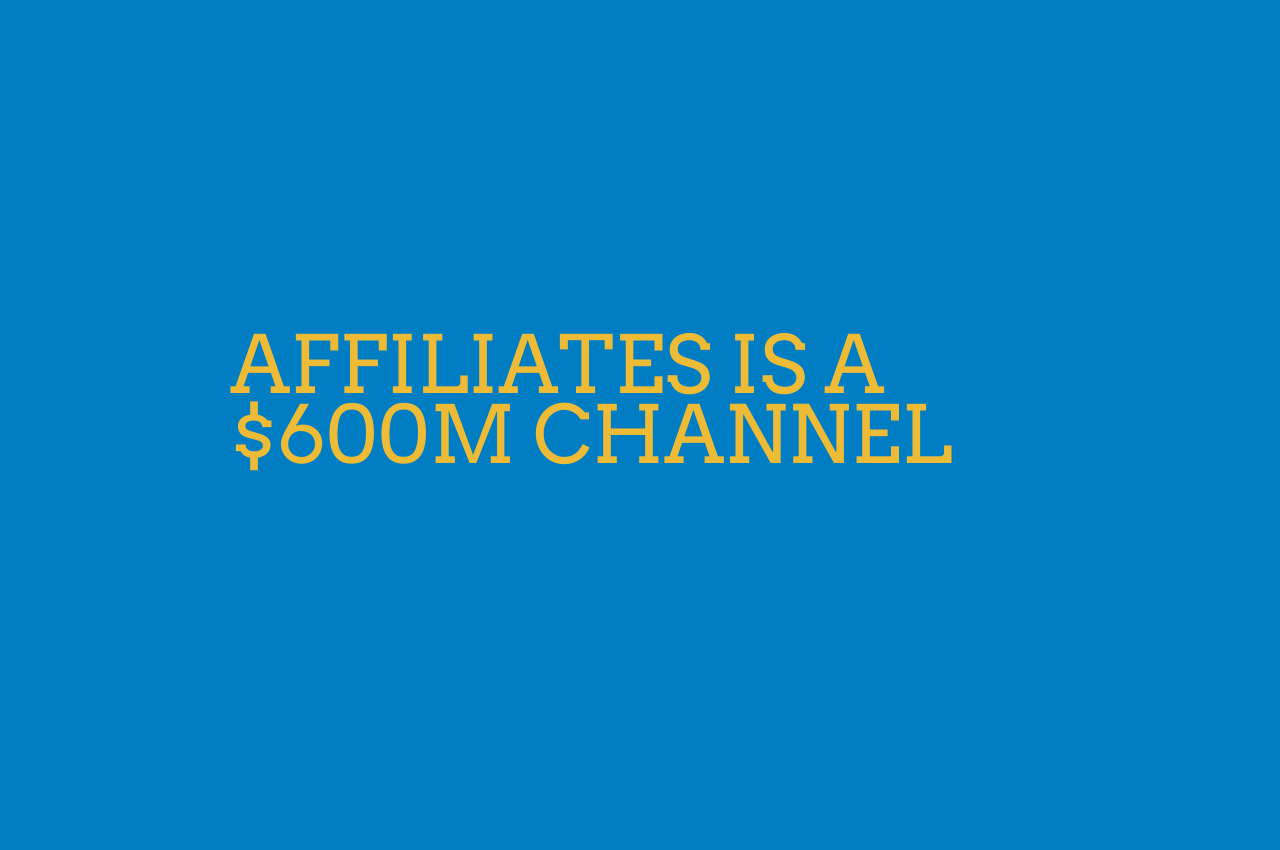
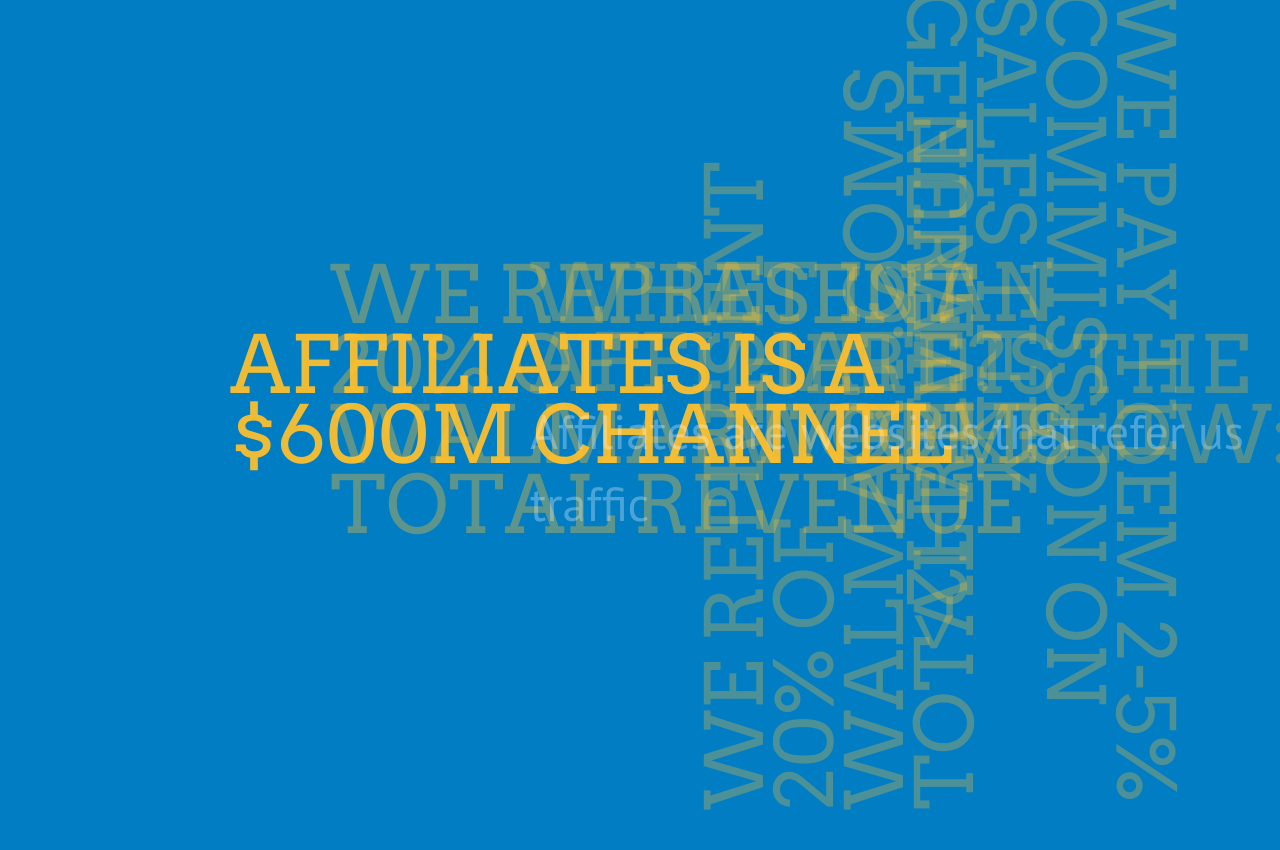
Before and after one commit to mcgrathpm/mcgrathpm.github.io, a plain HTML site: page index.html in a window 1280 px wide. Shown: the top 850 px of the page. Drawn offline with Linux system fonts and the light colour scheme.

Commit message:
Update index.html

```diff
--- a/index.html
+++ b/index.html
@@ -34,24 +34,24 @@
 			<h2>Affiliates is a $600M channel</h2>
 		</div>
 
-		<div id="intro-impress" class="step" data-x="4500" data-y="2200" data-z="-3000">
+		<div id="intro-impress" class="step" data-x="4500" data-y="2200" data-z="-4000">
 			<h2>We represent 20% of WalMart.coms total revenue</h2>
 		</div>
 
-		<div id="intro-impress" class="step" data-x="4600" data-y="2200" data-rotate="270" data-z="-3000">
+		<div id="intro-impress" class="step" data-x="4600" data-y="2200" data-rotate="270" data-z="-4000">
 			<h2>We represent 20% of WalMart.coms total revenue</h2>
 		</div>
 
-		<div id="intro-impress" class="step" data-x="4700" data-y="2200" data-z="-2700">
+		<div id="intro-impress" class="step" data-x="4700" data-y="2200" data-z="-4000">
 			<h2>What is an Affiliate?</h2>
 			<q>Affiliates are websites that refer us traffic</q>
 		</div>
 
-		<div id="intro-impress" class="step" data-x="4800" data-y="2200" data-rotate="90" data-z="-2400">
+		<div id="intro-impress" class="step" data-x="4800" data-y="2200" data-rotate="90" data-z="-4000">
 			<h2>We pay them 2-5% commission on sales they generate./h2>
 		</div>
 
-		<div id="intro-impress" class="step" data-x="4900" data-y="2200" data-z="-2100">
+		<div id="intro-impress" class="step" data-x="4900" data-y="2200" data-z="-4000">
 			<h2>Here is the workflow:</h2>
 		</div>
 
```
